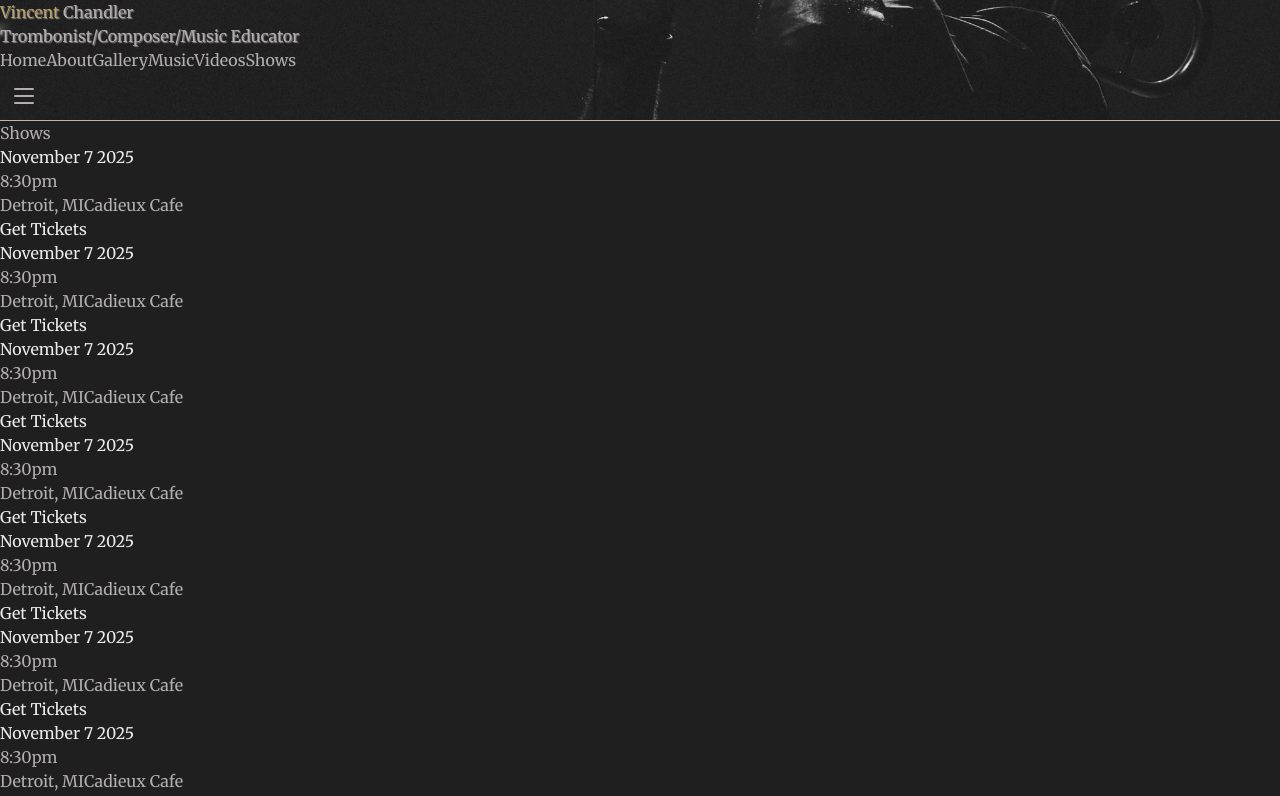
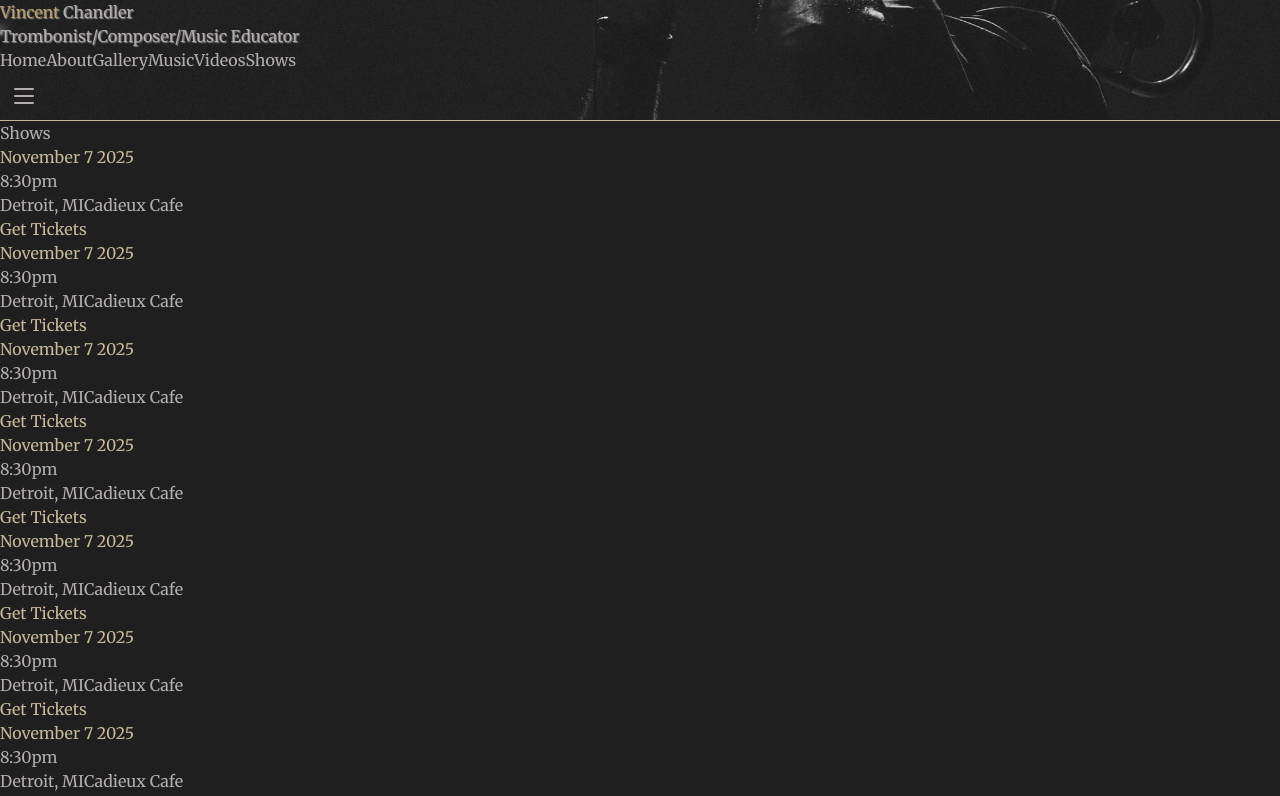
Before and after one commit to KKurzawa/vincent-chandler, a React (Vite) app: page /Shows in a window 1280 px wide. Shown: the top 796 px of the page. Built offline with nearby package versions, Linux system fonts and the light colour scheme.

Commit message:
done for the night

```diff
--- a/src/Components/Show/Show.css
+++ b/src/Components/Show/Show.css
@@ -1,3 +1,8 @@
 .show{
     color: var(--color-five);
 }
+
+.date-time,
+.ticket-link{
+    color: var(--color-seven);
+}
--- a/src/Components/Show/Show.jsx
+++ b/src/Components/Show/Show.jsx
@@ -24,7 +24,7 @@ const Show = () => {
                 {showList.map((show) => (
                     <>
                         <section className='show flex gap-5 lg:gap-24 pb-10 text-2xl lg:text-4xl border-b-2'>
-                            <ol className='flex gap-2 lg:gap-10'>
+                            <ol className='date-time flex gap-2 lg:gap-10'>
                                 <h2 className='date'>{show.date}</h2>
                                 <h2 className='time'>{show.time}</h2>
                             </ol>
--- a/src/Pages/PhotosGallery/PhotosGallery.jsx
+++ b/src/Pages/PhotosGallery/PhotosGallery.jsx
@@ -20,7 +20,7 @@ const Photos = () => {
             <article className='flex gap-10 lg:gap-28'>
 
                 {/* small */}
-                <section className='flex flex-col gap-10'>
+                <section className='flex flex-col md:hidden gap-10'>
                     {photos.map((item) => (
                         <button onClick={() => openModal(item)}>
                             <article className='vince-photo-container w-[380px] h-[190px] overflow-hidden rounded-md'>
--- a/src/Pages/Videos/Videos.jsx
+++ b/src/Pages/Videos/Videos.jsx
@@ -5,10 +5,10 @@ const Videos = () => {
     return (
         <main className='videos-main flex flex-col justify-center items-center gap-10 md:gap-20'>
             <h2 className='videos-title relative top-5 md:top-10 text-5xl md:text-6xl lg:text-7xl'>Videos</h2>
+            <section className='videos-container-container flex gap-20'>
 
-            {/* small */}
-            <section className='videos-container-container flex'>
-                <article className='videos-container flex flex-col gap-10'>
+                {/* small */}
+                <article className='videos-container flex flex-col md:hidden gap-10'>
                     {videoLinks.map((video) => (
                         <iframe className='video w-[360px] h-[200px] rounded-md' src={video.link} title="YouTube video player" allow="accelerometer; autoplay; clipboard-write; encrypted-media; gyroscope; picture-in-picture; web-share" allowFullScreen loading='lazy'></iframe>
                     ))}
```
